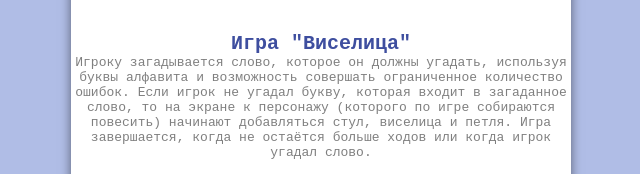
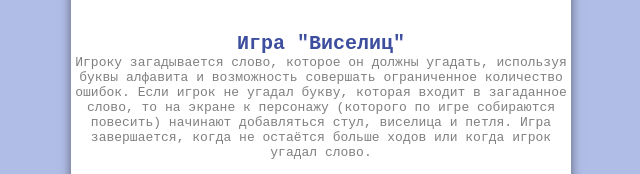
Before and after one commit to pi16b-ppse/Gallows, a plain HTML site: page start.html in a window 1280 px wide. Shown: the part 333-507 px from the top of the page, 319-959 px from the left. Drawn offline with Linux system fonts and the light colour scheme.

Commit message:
Update start.html

```diff
--- a/start.html
+++ b/start.html
@@ -100,7 +100,7 @@ h2 small {
 </style>
 <body>
     <div class="card transition">
-        <h2 class="transition">Игра "Виселица"<br><small>Игроку загадывается слово, которое он должны угадать, используя буквы алфавита и возможность совершать ограниченное количество ошибок. Если игрок не угадал букву, которая входит в загаданное слово, то на экране к персонажу (которого по игре собираются повесить) начинают добавляться стул, виселица и петля. Игра завершается, когда не остаётся больше ходов или когда игрок угадал слово.</small></h2>
+        <h2 class="transition">Игра "Виселиц"<br><small>Игроку загадывается слово, которое он должны угадать, используя буквы алфавита и возможность совершать ограниченное количество ошибок. Если игрок не угадал букву, которая входит в загаданное слово, то на экране к персонажу (которого по игре собираются повесить) начинают добавляться стул, виселица и петля. Игра завершается, когда не остаётся больше ходов или когда игрок угадал слово.</small></h2>
         <div class="cta-container transition"><a href="main.html" class="cta">Играть</a></div>
         <div class="card_circle transition"></div>
     </div>
```
